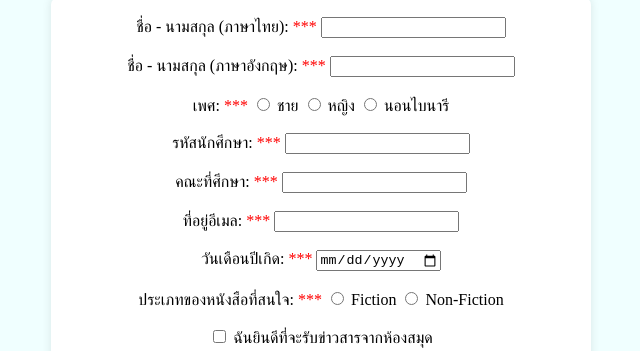
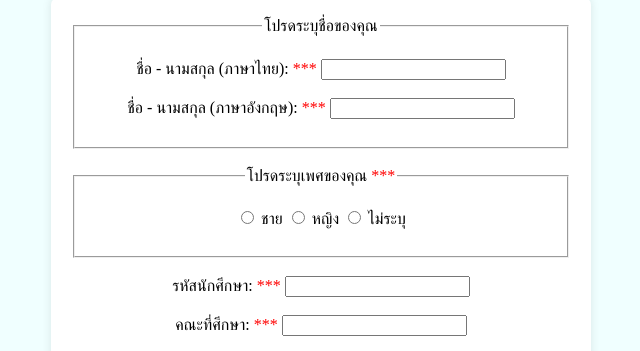
Before and after one commit to Micosz/6709650235_LibraryMembershipApplicationForm, a plain HTML site: page index.html in a window 1280 px wide. Shown: the part 427-778 px from the top of the page, without its empty margins (319-959 px from the left). Drawn offline with Linux system fonts and the light colour scheme.

Commit message:
Fully Adjust Position a text in form

```diff
--- a/index.html
+++ b/index.html
@@ -12,19 +12,25 @@
      </header>
 
      <form id="Mainform">
+        <fieldset>
+             <legend>โปรดระบุชื่อของคุณ</legend><br>
              <label for="Thainame">ชื่อ - นามสกุล (ภาษาไทย): <span class="RequirePoint">***</span></label>
-         <input type="text" id="Thainame" name="Thainame" required /> <br><br>
-
+             <input id="Thainame" type="text" name="Thainame" required />
+             <br><br>
              <label for="Thainame">ชื่อ - นามสกุล (ภาษาอังกฤษ): <span class="RequirePoint">***</span></label>
-         <input type="text" id="Thainame" name="Thainame" required /> <br><br>
-
-         <label>เพศ: <span class="RequirePoint">***</span></label>
+         <input id="Thainame" type="text" name="Thainame" required />
+                 <br><br>
+         </fieldset> <br>
+         <fieldset>
+             <legend>โปรดระบุเพศของคุณ <span class="RequirePoint">***</span></legend><br>
              <input type="radio" id="male" name="gender" value="male" required>
              <label for="male">ชาย</label>
              <input type="radio" id="female" name="gender" value="female" required>
              <label for="female">หญิง</label>
              <input type="radio" id="Non-Binary" name="gender" value="Non-Binary" required>
-         <label for="Don't Want to tell">นอนไบนารี</label> <br><br>
+             <label for="Don't Want to tell">ไม่ระบุ</label>
+                 <br><br>
+         </fieldset> <br>
 
          <label for="studentID">รหัสนักศึกษา: <span class="RequirePoint">***</span></label>
          <input type="text" id="studentID" name="studentID" pattern="\d{10}" required> <br><br>
@@ -38,11 +44,13 @@
          <label for="dmy">วันเดือนปีเกิด: <span class="RequirePoint">***</span></label>
          <input type="date" id="dmy" name="dmy" required> <br><br>
 
-         <label>ประเภทของหนังสือที่สนใจ: <span class="RequirePoint">***</span></label>
+         <fieldset>
+             <legend>ประเภทของหนังสือที่สนใจ <span class="RequirePoint">***</span></legend> <br>
              <input type="radio" id="fiction" name="bookType" value="fiction" onclick="showOptions('Fictionoptions')" required>
              <label for="fiction">Fiction</label>
              <input type="radio" id="nonfiction" name="bookType" value="nonfiction" onclick="showOptions('Nonfictionoptions')" required>
-         <label for="nonfiction">Non-Fiction</label> <br><br>
+             <label for="nonfiction">Non-Fiction</label>
+                 <br><br>
 
          <div id="Fictionoptions" class="options" style="display: none;">
              <label for="Fictiongenre">เลือกประเภท Fiction:</label>
@@ -67,7 +75,8 @@
                  <option value="War">สงคราม</option>
                  <option value="Women’s fiction">นิยายสำหรับผู้หญิง</option>
                  <option value="Young adult">วัยรุ่น</option>
-             </select> <br><br>
+             </select>
+                 <br><br>
          </div>
 
          <div id="Nonfictionoptions" class="options" style="display: none;">
@@ -79,8 +88,10 @@
                  <option value="Essays">เรียงความ</option>
                  <option value="Non-fiction novel">นวนิยายสารคดี</option>
                  <option value="Self-help">การพัฒนาตนเอง</option>
-             </select> <br><br>
+             </select>
+                 <br><br>
          </div>
+         </fieldset> <br>
 
          <input type="checkbox" id="newsletter" name="newsletter" value="yes">
          <label for="newsletter">ฉันยินดีที่จะรับข่าวสารจากห้องสมุด</label> <br><br>
```
Also changed, not shown: mystyles.css (+6 -2 lines). Lines whose indentation alone changed are shown as unchanged.
